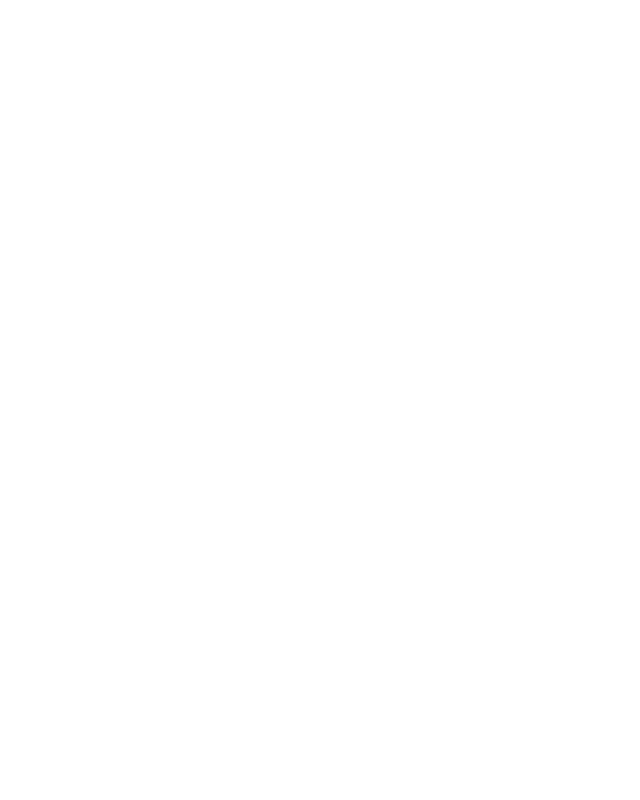
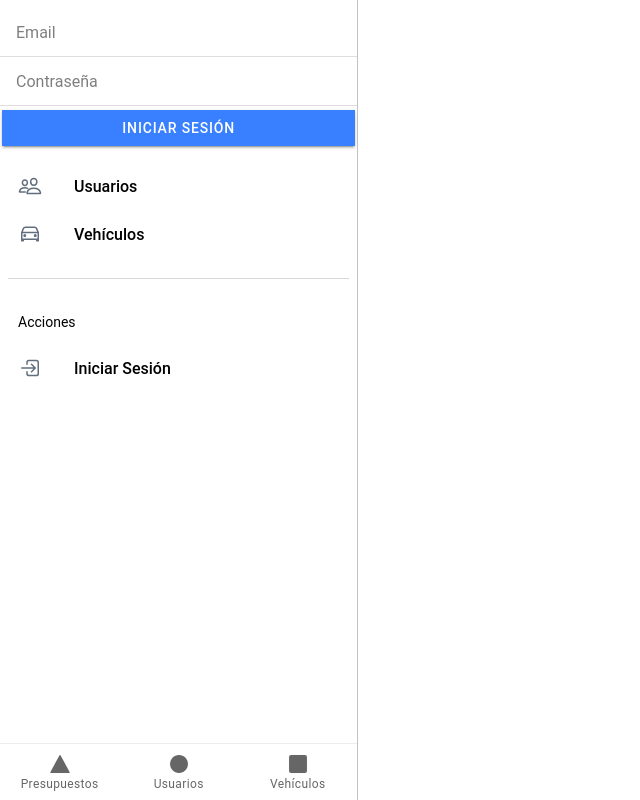
Before and after one commit to JerePrograma/PresupuestadorFlete, a React (Vite) app in the folder FrontEnd/: page /login in a window 1280 px wide. Shown: the whole page, without its empty margins (0-640 px from the left). Built offline with nearby package versions, Linux system fonts and the light colour scheme.

Commit message:
cambios en App.tsx

```diff
--- a/FrontEnd/src/App.tsx
+++ b/FrontEnd/src/App.tsx
@@ -57,14 +57,70 @@
  * - Define el diseño con un menú lateral y tabs en la parte inferior.
  * - Implementa la lógica de rutas públicas y protegidas.
  */
-const App: React.FC = () => (
+const App: React.FC = () => {
+  return (
+    <AuthProvider>
       <IonApp>
         <IonReactRouter>
+          <IonSplitPane contentId="main">
+            {/* Menú lateral */}
+            <Menu />
+
+            {/* Configuración de tabs */}
+            <IonTabs>
+              <IonRouterOutlet id="main">
+                <Switch>
+                  {/* Ruta pública: /login */}
+                  <Route exact path="/login" component={LoginForm} />
+
+                  {/* Redirección de la raíz hacia /login */}
                   <Route exact path="/">
-        <h1>Test Component</h1>
+                    <Redirect to="/login" />
                   </Route>
+
+                  {/* Rutas protegidas: Solo accesibles con sesión iniciada */}
+                  <ProtectedRoute
+                    exact
+                    path="/presupuestos"
+                    component={PresupuestosPage}
+                  />
+                  <ProtectedRoute
+                    exact
+                    path="/usuarios"
+                    component={UsuarioPage}
+                  />
+                  <ProtectedRoute
+                    exact
+                    path="/vehiculos"
+                    component={VehiculoPage}
+                  />
+
+                  {/* Si no coincide nada, redirecciona a /login */}
+                  <Redirect to="/login" />
+                </Switch>
+              </IonRouterOutlet>
+
+              {/* Barra de navegación inferior */}
+              <IonTabBar slot="bottom">
+                <IonTabButton tab="presupuestos" href="/presupuestos">
+                  <IonIcon aria-hidden="true" icon={triangle} />
+                  <IonLabel>Presupuestos</IonLabel>
+                </IonTabButton>
+                <IonTabButton tab="usuarios" href="/usuarios">
+                  <IonIcon aria-hidden="true" icon={ellipse} />
+                  <IonLabel>Usuarios</IonLabel>
+                </IonTabButton>
+                <IonTabButton tab="vehiculos" href="/vehiculos">
+                  <IonIcon aria-hidden="true" icon={square} />
+                  <IonLabel>Vehículos</IonLabel>
+                </IonTabButton>
+              </IonTabBar>
+            </IonTabs>
+          </IonSplitPane>
         </IonReactRouter>
       </IonApp>
+    </AuthProvider>
   );
+};
 
 export default App;
```
Lines whose indentation alone changed are shown as unchanged.
